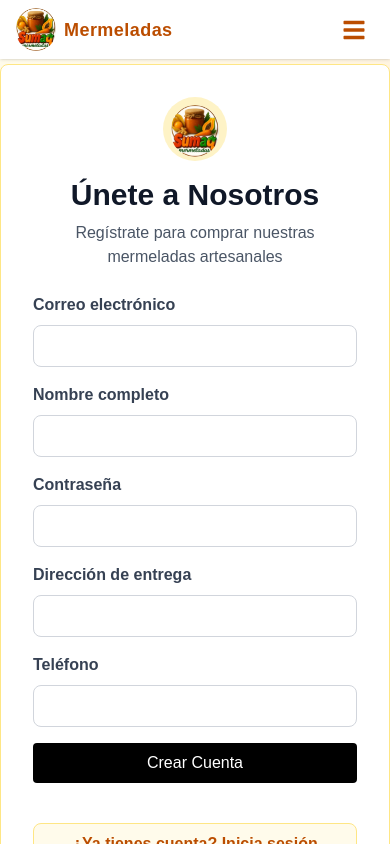
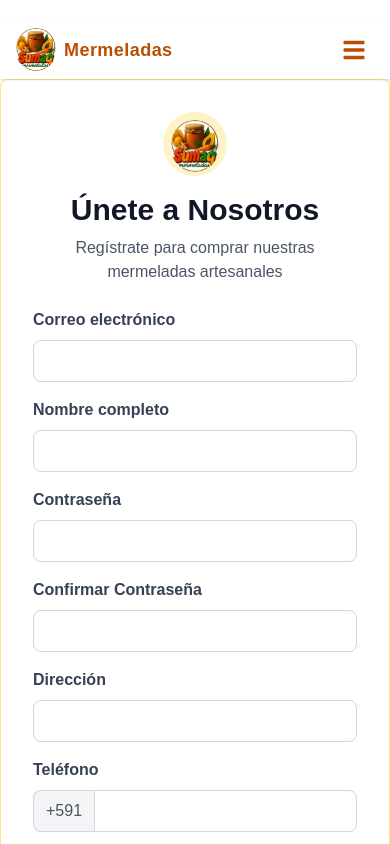
Before and after one commit to Edmilzon/admi-ventas-frontend, a Next.js app: page /register in a window 390 px wide. Shown: the top 844 px of the page. Built offline with nearby package versions, Linux system fonts and the light colour scheme.

Commit message:
fix: solucion de confirmar contrasenia

```diff
--- a/src/app/(auth)/register/page.tsx
+++ b/src/app/(auth)/register/page.tsx
@@ -12,6 +12,7 @@ export default function RegisterPage() {
     correo: '',
     nombre: '',
     contrasena: '',
+    confirmarContrasena: '',
     direccion: '',
     telf: '',
   });
@@ -32,11 +33,25 @@ export default function RegisterPage() {
     setSuccess('');
     setLoading(true);
 
+    // Validar que las contraseñas coincidan
+    if (form.contrasena !== form.confirmarContrasena) {
+      setError('Las contraseñas no coinciden');
+      setLoading(false);
+      return;
+    }
+
+    // Validar que la contraseña tenga al menos 6 caracteres
+    if (form.contrasena.length < 6) {
+      setError('La contraseña debe tener al menos 6 caracteres');
+      setLoading(false);
+      return;
+    }
+
     try {
       const result = await register(form);
       if (result.success) {
       setSuccess('¡Registro exitoso! Ahora puedes iniciar sesión.');
-      setForm({ correo: '', nombre: '', contrasena: '', direccion: '', telf: '' });
+      setForm({ correo: '', nombre: '', contrasena: '', confirmarContrasena: '', direccion: '', telf: '' });
         setTimeout(() => {
           router.push(ROUTES.LOGIN);
         }, 2000);
@@ -105,10 +120,25 @@ export default function RegisterPage() {
               className="px-4 py-2 border border-gray-300 rounded-lg focus:outline-none focus:ring-2 focus:ring-amber-500 focus:border-transparent transition"
             required
             autoComplete="new-password"
+            minLength={6}
           />
         </div>
         <div className="flex flex-col gap-2">
-            <label htmlFor="direccion" className="text-gray-700 font-semibold">Dirección de entrega</label>
+            <label htmlFor="confirmarContrasena" className="text-gray-700 font-semibold">Confirmar Contraseña</label>
+          <input
+            id="confirmarContrasena"
+            name="confirmarContrasena"
+            type="password"
+            value={form.confirmarContrasena}
+            onChange={handleChange}
+              className="px-4 py-2 border border-gray-300 rounded-lg focus:outline-none focus:ring-2 focus:ring-amber-500 focus:border-transparent transition"
+            required
+            autoComplete="new-password"
+            minLength={6}
+          />
+        </div>
+        <div className="flex flex-col gap-2">
+            <label htmlFor="direccion" className="text-gray-700 font-semibold">Dirección</label>
           <input
             id="direccion"
             name="direccion"
@@ -122,16 +152,23 @@ export default function RegisterPage() {
         </div>
         <div className="flex flex-col gap-2">
             <label htmlFor="telf" className="text-gray-700 font-semibold">Teléfono</label>
+            <div className="flex">
+              <div className="flex items-center px-3 py-2 bg-gray-100 border border-r-0 border-gray-300 rounded-l-lg text-gray-600 font-medium">
+                +591
+              </div>
               <input
                 id="telf"
                 name="telf"
                 type="tel"
                 value={form.telf}
                 onChange={handleChange}
-              className="px-4 py-2 border border-gray-300 rounded-lg focus:outline-none focus:ring-2 focus:ring-amber-500 focus:border-transparent transition"
+                className="flex-1 px-4 py-2 border border-gray-300 rounded-r-lg focus:outline-none focus:ring-2 focus:ring-amber-500 focus:border-transparent transition"
                 required
                 autoComplete="tel"
+                pattern="[0-9]{8}"
+                title="Ingresa solo el número de teléfono (8 dígitos)"
               />
+            </div>
         </div>
         {error && <div className="text-red-600 text-center font-semibold">{error}</div>}
         {success && <div className="text-green-600 text-center font-semibold">{success}</div>}
--- a/src/app/globals.css
+++ b/src/app/globals.css
@@ -24,3 +24,34 @@ body {
   color: var(--foreground);
   font-family: Arial, Helvetica, sans-serif;
 }
+
+/* Configuración para dispositivos móviles - respetar barra de estado */
+@supports (padding: max(0px)) {
+  body {
+    padding-top: max(0px, env(safe-area-inset-top));
+    padding-bottom: max(0px, env(safe-area-inset-bottom));
+    padding-left: max(0px, env(safe-area-inset-left));
+    padding-right: max(0px, env(safe-area-inset-right));
+  }
+}
+
+/* Fallback para navegadores que no soportan env() */
+@media screen and (max-width: 768px) {
+  body {
+    padding-top: 20px; /* Espacio para la barra de estado en móviles */
+  }
+}
+
+/* Asegurar que el contenido principal no se superponga con la barra de estado */
+html {
+  height: 100%;
+  overflow-x: hidden;
+}
+
+/* Para navegadores que soportan viewport-fit=cover */
+@supports (padding: env(safe-area-inset-top)) {
+  body {
+    min-height: 100vh;
+    min-height: 100dvh; /* Dynamic viewport height para móviles */
+  }
+}
--- a/src/app/layout.tsx
+++ b/src/app/layout.tsx
@@ -16,6 +16,13 @@ const geistMono = Geist_Mono({
 export const metadata: Metadata = {
   title: "Mermeladas Artesanales",
   description: "Venta de mermeladas artesanales",
+  viewport: {
+    width: 'device-width',
+    initialScale: 1,
+    maximumScale: 1,
+    userScalable: false,
+    viewportFit: 'cover',
+  },
 };
 
 export default function RootLayout({
```
Also changed, not shown: public/banco.jpeg. Lines whose indentation alone changed are shown as unchanged.
